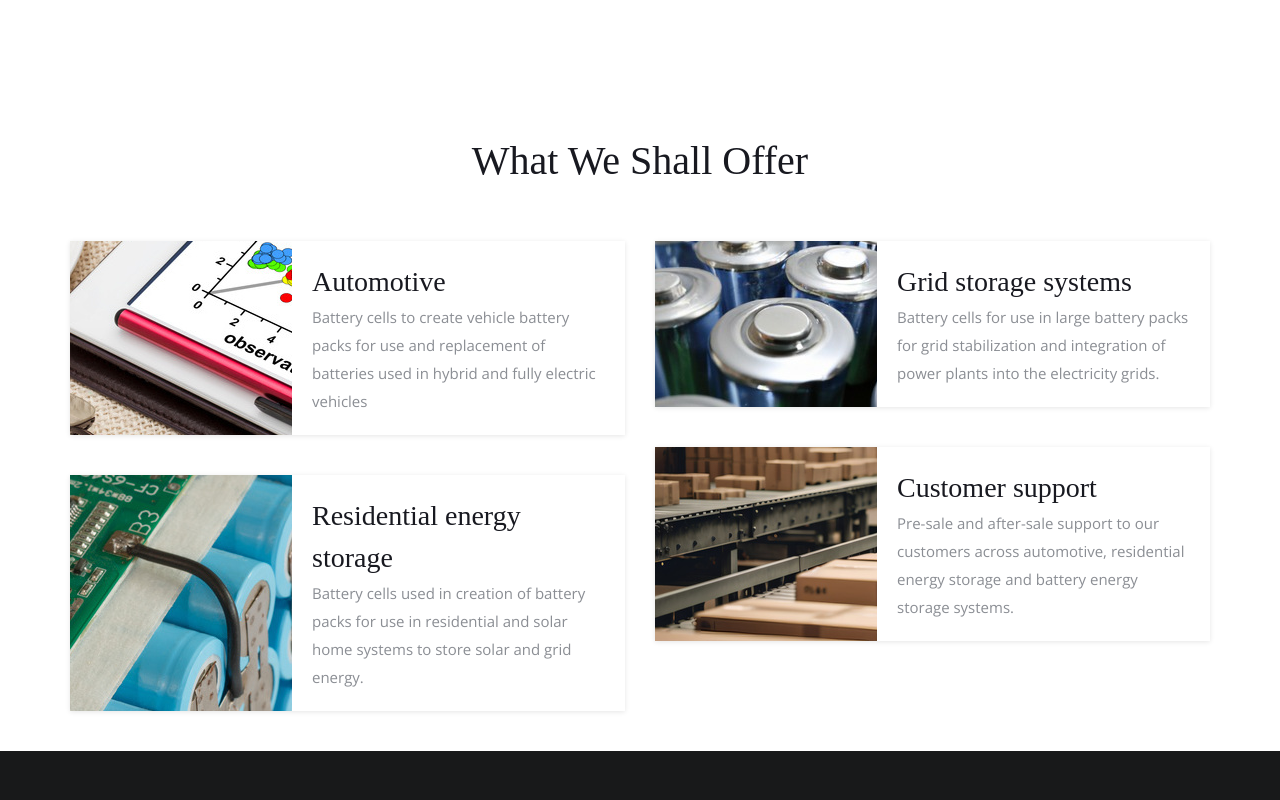
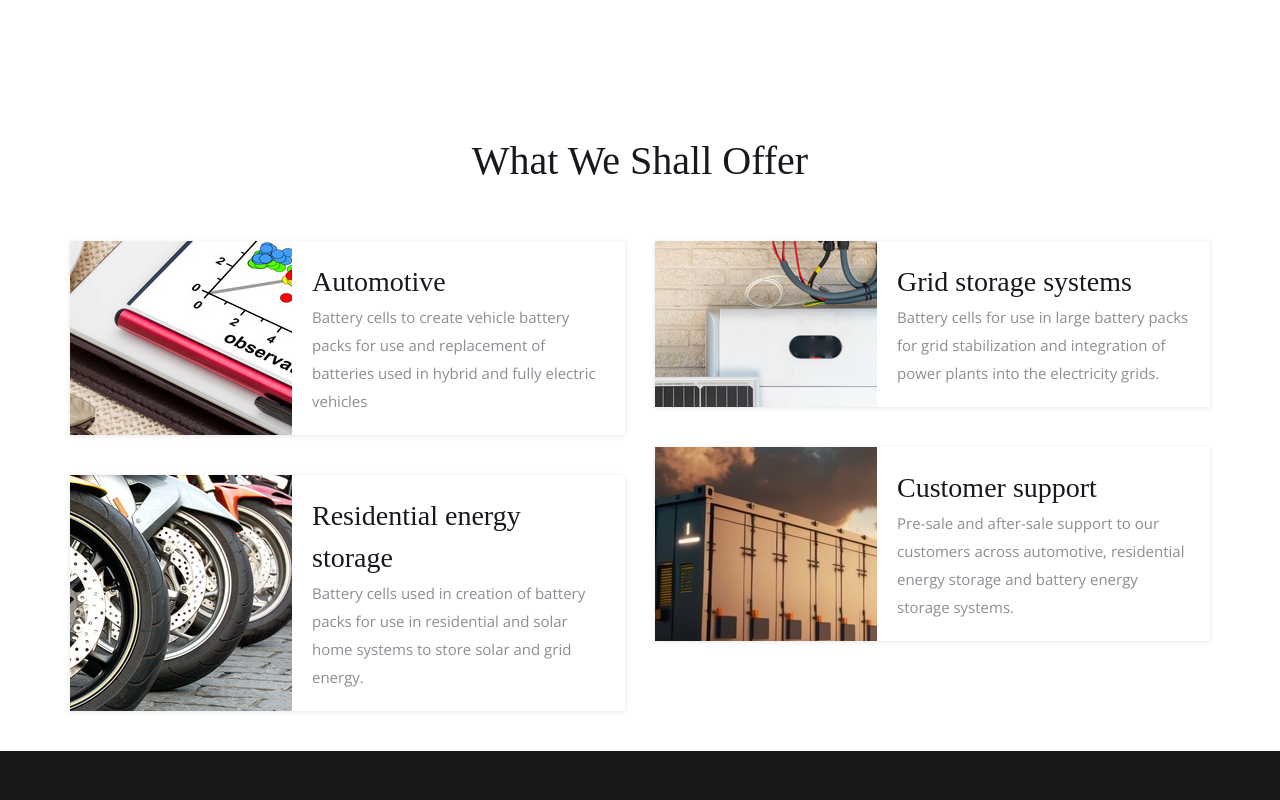
Before and after one commit to Canto-africa/site, a website: page index.html in a window 1280 px wide. Shown: the part 2120-2920 px from the top of the page. Drawn offline with nearby package versions, Linux system fonts and the light colour scheme; files whose address does not match are found by name; a web font is replaced by a local one.

Commit message:
Update index.html with image references

```diff
--- a/index.html
+++ b/index.html
@@ -191,7 +191,7 @@
             <div class="probootstrap-service-2 probootstrap-animate">
               <div class="image">
                 <div class="image-bg">
-                  <img src="img/img_sm_2.jpg" alt="Free Bootstrap Template by uicookies.com">
+                  <img src="img/automotive.jpg" alt="Free Bootstrap Template by uicookies.com">
                 </div>
               </div>
               <div class="text">
@@ -204,7 +204,7 @@
             <div class="probootstrap-service-2 probootstrap-animate">
               <div class="image">
                 <div class="image-bg">
-                  <img src="img/img_sm_3.jpg" alt="Engineering support">
+                  <img src="img/res_storage.jpg" alt="Engineering support">
                 </div>
               </div>
               <div class="text">
@@ -216,7 +216,7 @@
             <div class="probootstrap-service-2 probootstrap-animate">
               <div class="image">
                 <div class="image-bg">
-                  <img src="img/img_sm_4.jpg" alt="Free Bootstrap Template by uicookies.com">
+                  <img src="img/grid_storage.jpg" alt="Free Bootstrap Template by uicookies.com">
                 </div>
               </div>
               <div class="text">
```
